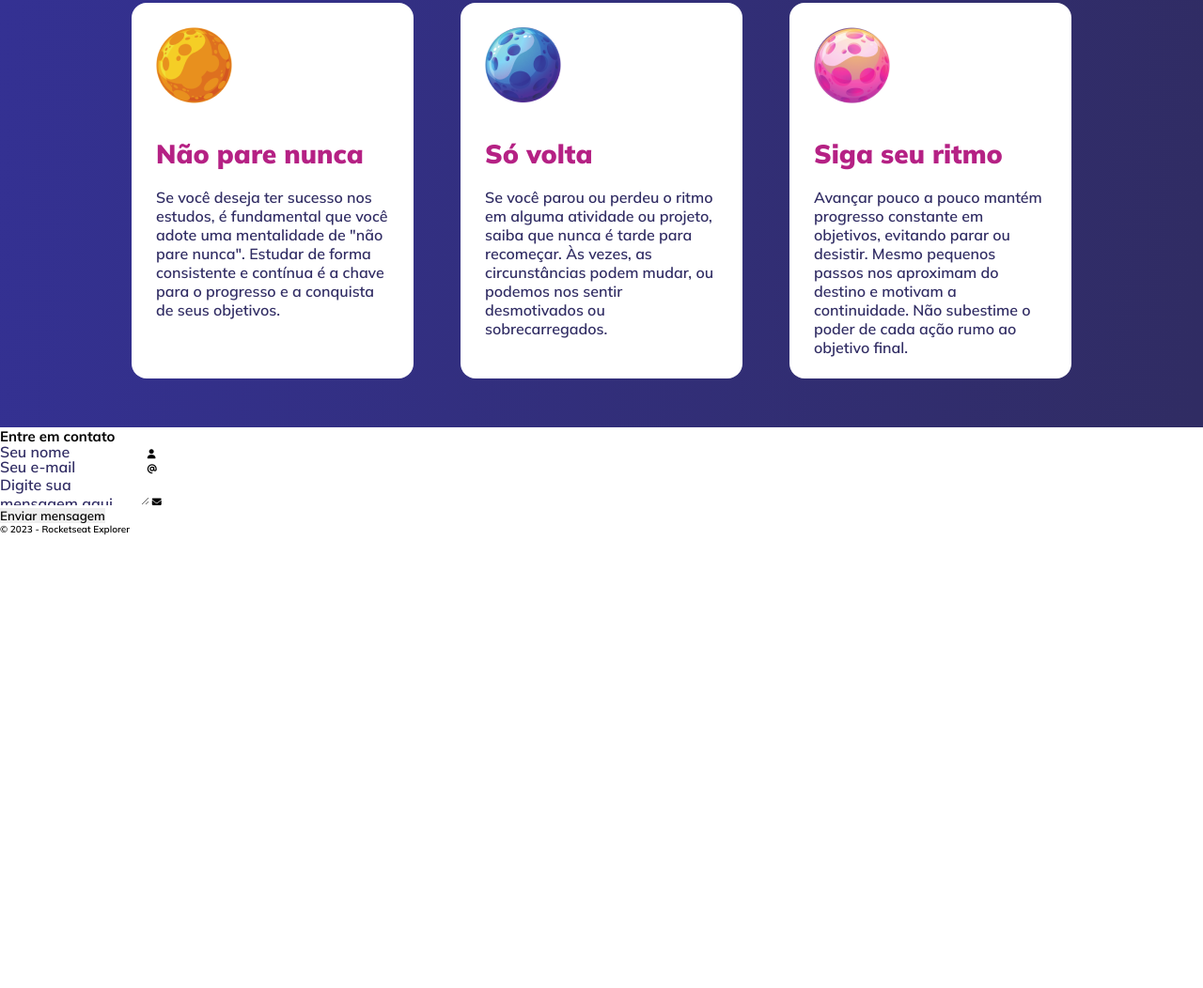
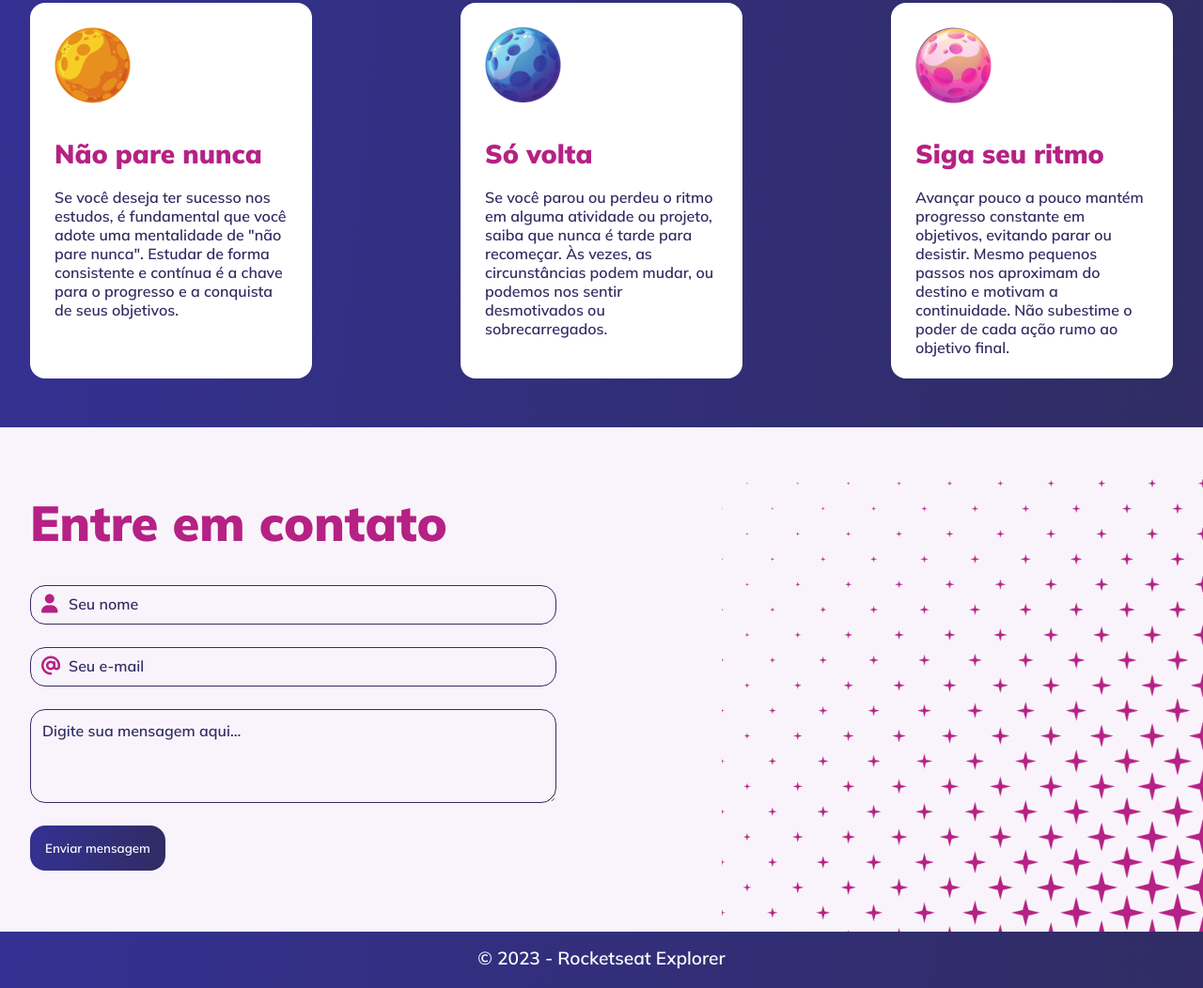
Before and after one commit to vctrhugoop/explorer-sem-limites, a plain HTML site: page index.html in a window 1280 px wide. Shown: the part 761-1813 px from the top of the page at 94% size. Before the commit the page ends 1331 px from the top, so only its background shows below. Drawn offline with Linux system fonts and the light colour scheme.

Commit message:
styles: add styles footer

```diff
--- a/index.html
+++ b/index.html
@@ -86,8 +86,9 @@
         </div>
       </section>
       <section class="form-container">
+        <div class="wrapper">
+          <form>
             <h1>Entre em contato</h1>
-        <form>
             <div class="form-wrapper">
               <label for="name"></label>
               <input type="text" name="name" id="name" placeholder="Seu nome" />
@@ -110,10 +111,10 @@
                 id="msg"
                 placeholder="Digite sua mensagem aqui..."
               ></textarea>
-            <i class="fa-solid fa-envelope"></i>
             </div>
             <button>Enviar mensagem</button>
           </form>
+        </div>
       </section>
     </main>
     <footer>
--- a/styles/_footer.scss
+++ b/styles/_footer.scss
@@ -1,2 +1,89 @@
 @use 'variables';
 @use 'mixin';
+
+.form-container {
+  background-color: variables.$bg-color-primary;
+  width: 100%;
+  padding: 7.8rem 3.2rem 6.5rem;
+
+  .wrapper {
+    max-width: 1224px;
+    width: 100%;
+    form {
+      max-width: 56rem;
+      width: 100%;
+      margin: 0 auto;
+      h1 {
+        color: variables.$color-primary;
+
+        font-weight: 900;
+        font-size: clamp(2rem, 3.084vw + 1.277rem, 5.563rem);
+        line-height: clamp(3rem, 3.25vw + 2.238rem, 4.713rem);
+
+        margin-bottom: 4.3rem;
+      }
+      .form-wrapper {
+        @include mixin.d-flex;
+        align-items: flex-start;
+        position: relative;
+
+        input,
+        textarea {
+          width: 100%;
+          background-color: transparent !important;
+          border-radius: 1.6rem;
+          border: 1.5px solid variables.$color-secondary;
+          margin-bottom: 2.4rem;
+        }
+
+        input {
+          padding: 1.2rem 1.2rem 1.2rem 4rem;
+        }
+
+        textarea {
+          padding: 1.2rem;
+          height: 10rem;
+        }
+
+        i {
+          position: absolute !important;
+          color: variables.$color-primary;
+          font-size: 2rem;
+          top: 10px;
+          left: 12px;
+        }
+      }
+
+      button {
+        @include mixin.bg-gradient;
+        padding: 1.6rem;
+        color: variables.$bg-color-secondary;
+        border-radius: 1.6rem;
+      }
+      @media screen and (min-width: 1100px) {
+        margin: 0;
+      }
+    }
+
+    @media screen and (min-width: 1100px) {
+      margin: 0 auto;
+    }
+  }
+
+  @media screen and (min-width: 1100px) {
+    background-image: url(../assets/imageBgFooter.png);
+    background-position: bottom right;
+    background-repeat: no-repeat;
+    background-size: 40%;
+  }
+}
+
+footer {
+  @include mixin.bg-gradient;
+  text-align: center;
+  color: variables.$bg-color-secondary;
+  font-size: 1.91rem;
+  font-weight: 600;
+  height: 6rem;
+  padding: 1.6rem;
+}
```
Also changed, not shown: styles/style.css, 1 other file. Lines whose indentation alone changed are shown as unchanged.
